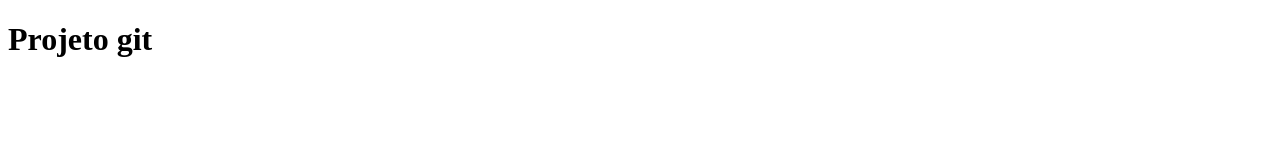
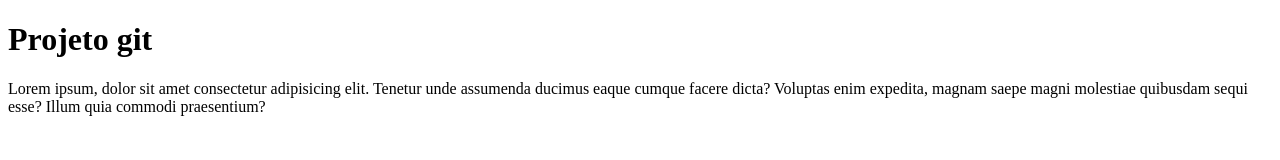
Before and after one commit to alevitorio/projeto-git-aula, a plain HTML site: page index.html in a window 1280 px wide. Drawn offline with Linux system fonts and the light colour scheme.

Commit message:
criado um paragrafo

```diff
--- a/index.html
+++ b/index.html
@@ -7,5 +7,6 @@
 </head>
 <body>
     <h1>Projeto git</h1>
+    <p>Lorem ipsum, dolor sit amet consectetur adipisicing elit. Tenetur unde assumenda ducimus eaque cumque facere dicta? Voluptas enim expedita, magnam saepe magni molestiae quibusdam sequi esse? Illum quia commodi praesentium?</p>
 </body>
 </html>
```
